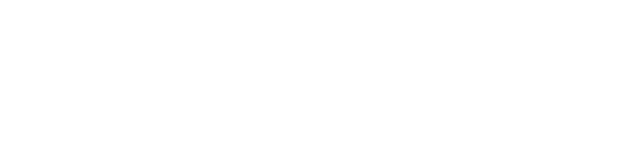
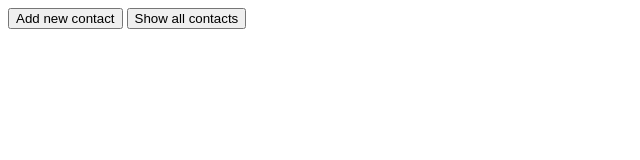
Before and after one commit to Olivoz/U221007, a website: page public/index.html in a window 1280 px wide. Shown: the whole page, without its empty margins (0-640 px from the left). Drawn offline with Linux system fonts and the light colour scheme; files whose address does not match are found by name.

Commit message:
Add contact buttons

```diff
--- a/public/index.html
+++ b/public/index.html
@@ -8,6 +8,9 @@
     <script src="app.js"></script>
   </head>
   <body>
-    <div id="app"></div>
+    <div id="app">
+      <button>Add new contact</button>
+      <button>Show all contacts</button>
+    </div>
   </body>
 </html>
```
